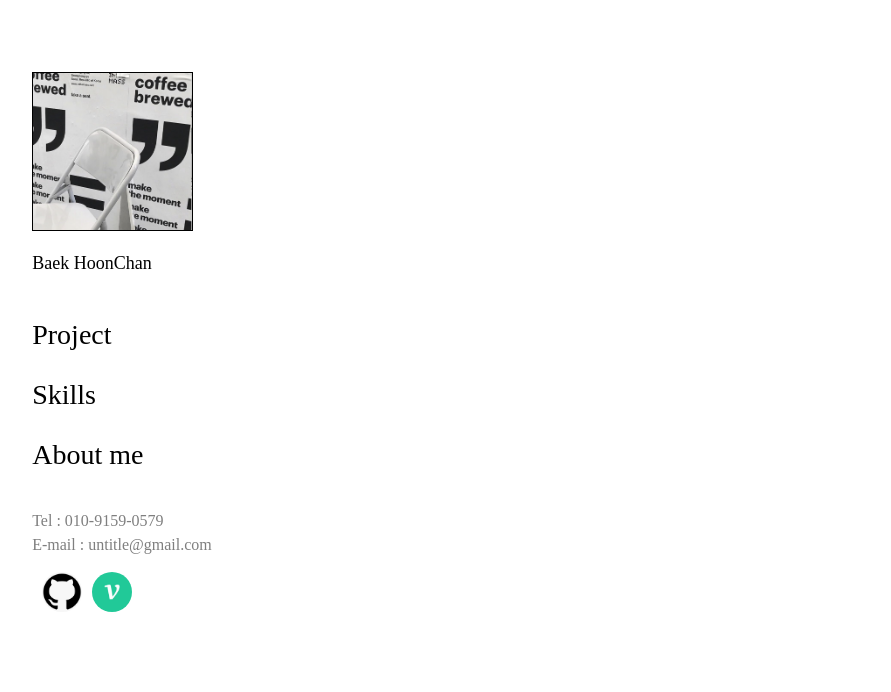
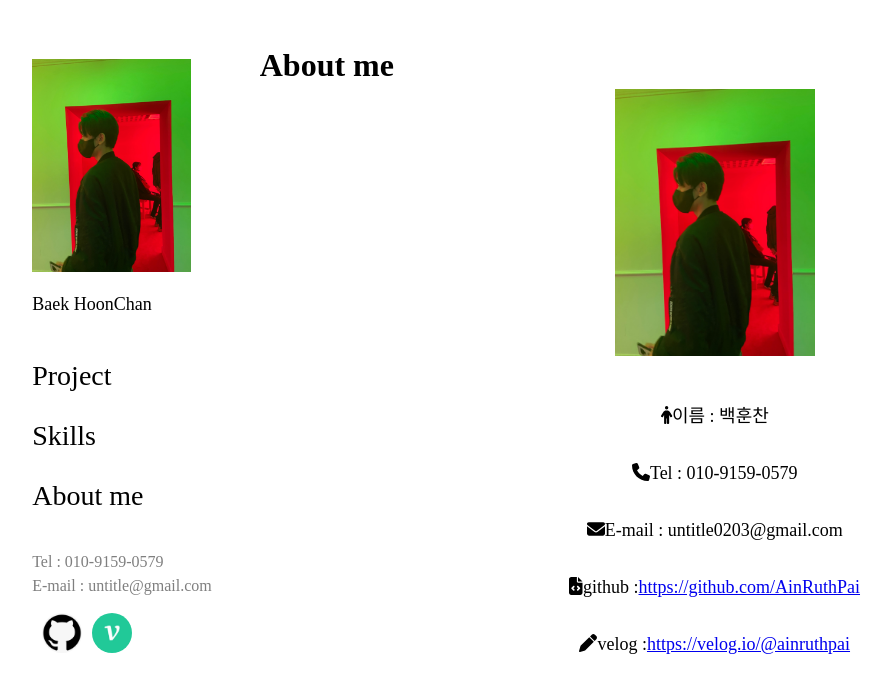
Before and after one commit to AinRuthPai/portfolio-website-react, a React (Create React App) app: page /portfolio-website-react/aboutme in a window 1280 px wide. Shown: the top 692 px of the page, without its empty margins (39-930 px from the left). Built offline with nearby package versions, Linux system fonts and the light colour scheme; a web font is replaced by a local one.

Commit message:
modal 디자인 수정

```diff
--- a/src/App.jsx
+++ b/src/App.jsx
@@ -8,7 +8,7 @@ import styled from "styled-components";
 const AllContents = styled.div`
   display: flex;
   width: 90%;
-  margin: 3% auto;
+  margin: 2% auto;
   font-family: "Pretendard-Regular";
 
   @font-face {
@@ -30,9 +30,9 @@ function App() {
         <SectionNav />
         <MainContents>
           <Routes>
-            <Route path='/' element={<SectionProject />} />
-            <Route path='/skills' element={<SectionSkills />} />
-            <Route path='/aboutme' element={<SectionAboutMe />} />
+            <Route path='/portfolio-website-react' element={<SectionProject />} />
+            <Route path='/portfolio-website-react/skills' element={<SectionSkills />} />
+            <Route path='/portfolio-website-react/aboutme' element={<SectionAboutMe />} />
           </Routes>
         </MainContents>
       </AllContents>
--- a/src/components/Article_Project_Modal.jsx
+++ b/src/components/Article_Project_Modal.jsx
@@ -55,6 +55,20 @@ const ModalImg = styled.img`
   width: 100%;
   height: 100%;
   object-fit: contain;
+`;
+
+const Btn = styled.button`
+  background-color: #3d3d3d;
+  color: white;
+  font-size: 16px;
+  padding: 10px 14px;
+  margin: 0 14px;
+  border: none;
+  cursor: pointer;
+`;
+
+const ProjectText = styled.div`
+  text-align: center;
 `;
 
 function ArticleProjectModal({ modalContent }) {
@@ -120,7 +134,7 @@ function ArticleProjectModal({ modalContent }) {
             <FontAwesomeIcon icon={faAngleRight} />
           </button>
         </ModalContainer>
-        <div className='project_text'>
+        <ProjectText>
           <h3>
             <FontAwesomeIcon icon={faFileCode} />
             {modalContent.title}
@@ -139,19 +153,18 @@ function ArticleProjectModal({ modalContent }) {
             <FontAwesomeIcon icon={faCheck} />
             {modalContent.date}
           </p>
-        </div>
-
           <div className='btn_part'>
-          <button
+            <Btn
               onClick={() => {
                 setModalOpen(false);
               }}>
               Close
-          </button>
+            </Btn>
             <a href={modalContent.link} target='_blank' rel='noopener noreferrer'>
-            <button className='btn_link'>Go to Giuhub</button>
+              <Btn className='btn_link'>Giuhub</Btn>
             </a>
           </div>
+        </ProjectText>
       </Modal>
     </>
   );
--- a/src/components/Section_AboutMe.jsx
+++ b/src/components/Section_AboutMe.jsx
@@ -12,7 +12,6 @@ const SectionAbout = styled(Section)`
 `;
 
 const MyImg = styled.img`
-  border: 1px solid black;
   width: 25%;
   height: 40%;
   margin-top: 5%;
@@ -24,10 +23,10 @@ function SectionAboutMe() {
   return (
     <SectionAbout>
       <h1>About me</h1>
-      <MyImg />
+      <MyImg src={process.env.PUBLIC_URL + "/img/myimg.jpg"} alt='myimg' />
       <p>
         <FontAwesomeIcon icon={faPerson} />
-        백훈찬
+        이름 : 백훈찬
       </p>
 
       <p>
--- a/src/components/Section_Nav.jsx
+++ b/src/components/Section_Nav.jsx
@@ -6,7 +6,6 @@ const Nav = styled.nav`
   margin-top: 3%;
 
   > img:first-child {
-    border: 1px solid black;
     width: 70%;
     object-fit: contain;
   }
@@ -40,17 +39,17 @@ const LinkStyle = styled(Link)`
 function SectionNav() {
   return (
     <Nav>
-      <img src={process.env.PUBLIC_URL + "/img/4.png"} alt='myimg' />
+      <img src={process.env.PUBLIC_URL + "/img/myimg.jpg"} alt='myimg' />
       <p>Baek HoonChan</p>
       <div>
         <p>
-          <LinkStyle to='/'>Project</LinkStyle>
+          <LinkStyle to='/portfolio-website-react'>Project</LinkStyle>
         </p>
         <p>
-          <LinkStyle to='/skills'>Skills</LinkStyle>
+          <LinkStyle to='/portfolio-website-react/skills'>Skills</LinkStyle>
         </p>
         <p>
-          <LinkStyle to='/aboutme'>About me</LinkStyle>
+          <LinkStyle to='/portfolio-website-react/aboutme'>About me</LinkStyle>
         </p>
       </div>
       <div>
```
Also changed, not shown: public/img/4.png (deleted), public/img/myimg.jpg (added). Lines whose indentation alone changed are shown as unchanged.
